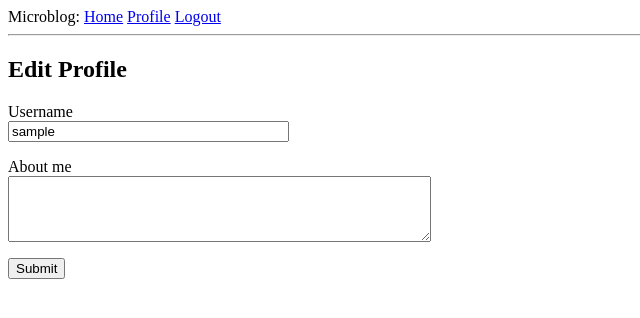
After one commit to mivanchenko/microblog, a Flask app: page /edit_profile in a window 1280 px wide. The commit adds this page. Shown: the top 318 px of the page, without its empty margins (0-640 px from the left). Run offline with Flask 2, Linux system fonts and the light colour scheme; the visitor is signed in with stand-in values (Sample User, id 1); data comes from the database, SQL or seed files in the repository.

Commit message:
Add profile page

```diff
--- a/app/forms.py
+++ b/app/forms.py
@@ -1,6 +1,6 @@
 from flask_wtf import FlaskForm
-from wtforms import StringField, PasswordField, BooleanField, SubmitField
-from wtforms.validators import ValidationError, DataRequired, Email, EqualTo
+from wtforms import StringField, PasswordField, BooleanField, SubmitField, TextAreaField
+from wtforms.validators import ValidationError, DataRequired, Email, EqualTo, Length
 from app.models import User
 
 class LoginForm(FlaskForm):
@@ -31,3 +31,8 @@ class RegistrationForm(FlaskForm):
         user = User.query.filter_by(email=email.data).first()
         if user is not None:
             raise ValidationError('Please use a different email address.')
+
+class EditProfileForm(FlaskForm):
+    username = StringField('Username', validators=[DataRequired()])
+    about_me = TextAreaField('About me', validators=[Length(min=0, max=140)])
+    submit = SubmitField('Submit')
--- a/app/models.py
+++ b/app/models.py
@@ -2,6 +2,7 @@ from datetime import datetime
 from app import db, login
 from werkzeug import generate_password_hash, check_password_hash
 from flask_login import UserMixin
+from hashlib import md5
 
 @login.user_loader
 def load_user(id):
@@ -14,6 +15,9 @@ class User(UserMixin, db.Model):
     password_hash = db.Column(db.String(128))
     posts = db.relationship('Post', backref='author', lazy='dynamic')
 
+    about_me = db.Column(db.String(140))
+    last_seen = db.Column(db.DateTime, default=datetime.utcnow)
+
     def __repr__(self):
         return f'<User {self.username}:{self.email}>'
 
@@ -23,6 +27,10 @@ class User(UserMixin, db.Model):
     def check_password(self, password):
         return check_password_hash(self.password_hash, password)
 
+    def avatar(self, size):
+        digest = md5(self.email.lower().encode('utf-8')).hexdigest()
+        return f'https://www.gravatar.com/avatar/{digest}?d=identicon&s={size}'
+
 class Post(db.Model):
     id = db.Column(db.Integer, primary_key=True)
     body = db.Column(db.String(140))
--- a/app/routes.py
+++ b/app/routes.py
@@ -1,13 +1,20 @@
 from flask import render_template, flash, redirect, url_for, request
 from app import app, db
-from app.forms import LoginForm, RegistrationForm
+from app.forms import LoginForm, RegistrationForm, EditProfileForm
 from flask_login import current_user, login_user, logout_user, login_required
 from app.models import User
 from werkzeug.urls import url_parse
+from datetime import datetime
 
 def debug(message):
     if app.config['DEBUG']:
         print('DEBUG:', message)
+
+@app.before_request
+def before_request():
+    if current_user.is_authenticated:
+        current_user.last_seen = datetime.utcnow()
+        db.session.commit()
 
 @app.route('/')
 @app.route('/index')
@@ -21,7 +28,7 @@ def index():
         {
             'author': {'username': 'Susan'},
             'body': 'The Avengers movie was so cool!'
-        }
+        },
     ]
     return render_template('index.html', title='Home', posts=posts)
 
@@ -63,7 +70,27 @@ def register():
         return redirect(url_for('login'))
     return render_template('register.html', title='Register', form=form)
 
-#@app.route('/user/<username>')
-#@login_required
-#def user(username):
-#    user = User.query.filter_by(username=)
+@app.route('/user/<username>')
+@login_required
+def user(username):
+    user = User.query.filter_by(username=username).first_or_404()
+    posts = [
+        { 'author': user, 'body': 'Test post #1' },
+        { 'author': user, 'body': 'Test post #2' },
+    ]
+    return render_template('user.html', user=user, posts=posts)
+
+@app.route('/edit_profile', methods=['GET', 'POST'])
+@login_required
+def edit_profile():
+    form = EditProfileForm()
+    if form.validate_on_submit():
+        current_user.username = form.username.data
+        current_user.about_me = form.about_me.data
+        db.session.commit()
+        flash('Your changes have been saved.')
+        return redirect(url_for('edit_profile'))
+    elif request.method == 'GET':
+        form.username.data = current_user.username
+        form.about_me.data = current_user.about_me
+    return render_template('edit_profile.html', title='Edit Profile', form=form)
--- /dev/null
+++ b/app/templates/_post.html
@@ -0,0 +1,6 @@
+<table>
+    <tr valign="top">
+        <td><img src="{{ post.author.avatar(36) }}"></td>
+        <td>{{ post.author.username }} says: <b>{{ post.body }}</b></td>
+    </tr>
+</table>
--- a/app/templates/base.html
+++ b/app/templates/base.html
@@ -13,6 +13,7 @@
         {% if current_user.is_anonymous %}
         <a href="{{ url_for('login') }}">Login</a>
         {% else %}
+        <a href="{{ url_for('user', username=current_user.username) }}">Profile</a>
         <a href="{{ url_for('logout') }}">Logout</a>
         {% endif %}
     </div>
--- /dev/null
+++ b/app/templates/edit_profile.html
@@ -0,0 +1,23 @@
+{% extends "base.html" %}
+
+{% block content %}
+<h2>Edit Profile</h2>
+<form action="" method="post">
+    {{ form.hidden_tag() }}
+    <p>
+        {{ form.username.label }}<br>
+        {{ form.username(size=32) }}<br>
+        {% for error in form.username.errors %}
+        <span style="color: red;">[{{ error }}]</span>
+        {% endfor %}
+    </p>
+    <p>
+        {{ form.about_me.label }}<br>
+        {{ form.about_me(cols=50, rows=4) }}<br>
+        {% for error in form.about_me.errors %}
+        <span style="color: red;">[{{ error }}]</span>
+        {% endfor %}
+    </p>
+    <p>{{ form.submit() }}</p>
+</form>
+{% endblock %}
```
Also changed, not shown: app/templates/user.html (added, +21 -0 lines), migrations/versions/500d094db3f1_new_fields_in_user_model.py (added, +30 -0 lines), README.md.
